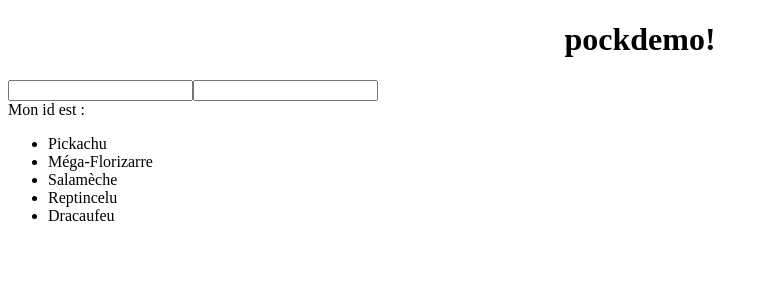
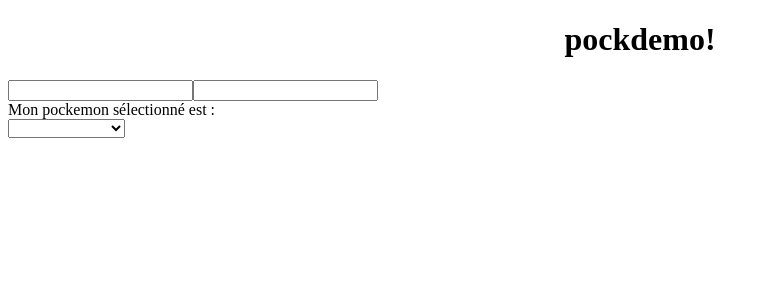
Before and after one commit to soule018/Angular_Barais, an Angular app: page / in a window 1280 px wide. Shown: the top 300 px of the page, without its empty margins (0-768 px from the left). Built offline with nearby package versions, Linux system fonts and the light colour scheme.

Commit message:
Q6 / Afficher la liste des pockemons dans une balise select

```diff
--- a/src/app/my-component/my-component.component.html
+++ b/src/app/my-component/my-component.component.html
@@ -1,12 +1,11 @@
 <input [(ngModel)]="id">
 <input readonly [(ngModel)]="id">
 <BR>
-    Mon id est : {{id}}
 
+    Mon pockemon sélectionné est : {{selectedPockeId}}
 
+    <BR>
 
-
-
-    <ul>
-        <li *ngFor="let poke of pokes">{{poke.name}}</li>
-    </ul>
+    <select [(ngModel)]="selectedPockeId">
+        <option [value]="poke.id" *ngFor="let poke of pokes">             {{poke.name}}</option>
+      </select>
--- a/src/app/my-component/my-component.component.ts
+++ b/src/app/my-component/my-component.component.ts
@@ -8,7 +8,7 @@ import { Pokemon } from '../pokemon';
 })
 export class MyComponentComponent implements OnInit {
   id: string = '';
-
+  selectedPockeId: string='';
   pokes : Pokemon[]= [];
 
   constructor() {
```
